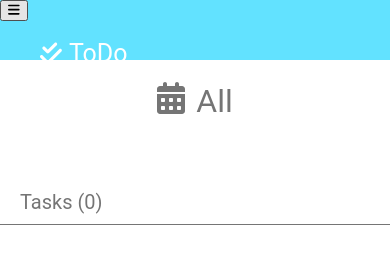
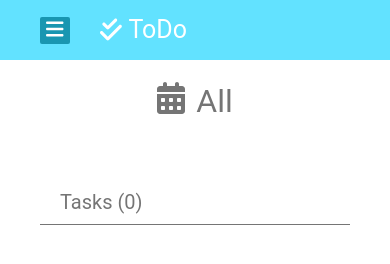
Before and after one commit to stefanmrvic/todo-list, a website built with webpack: page src/index.html in a window 390 px wide. Built offline with nearby package versions, Linux system fonts and the light colour scheme.

Commit message:
add: responsiveness

```diff
--- a/src/styles/abstracts/_variables.scss
+++ b/src/styles/abstracts/_variables.scss
@@ -6,6 +6,7 @@ $light-gray-2: #757575;
 $light-gray-3: #e6e6e6;
 
 $light-blue: rgba(0, 208, 255, 0.615);
+$dark-blue: rgba(0, 123, 150, 0.742);
 $light-green: rgb(0, 170, 74);
 $light-red: rgba(237, 58, 58, 0.926);
 
--- a/src/styles/layout/_header.scss
+++ b/src/styles/layout/_header.scss
@@ -1,13 +1,37 @@
 @use '../abstracts/variables' as *;
 
 header {
+    display: flex;
+    align-items: center;
     position: relative;
     height: 60px;
     background-color: $light-blue;
+    padding: 20px 40px;
+    gap: 30px;
+
+    @media screen and (min-width: 1000px) {
+        display: block;
+        gap: 0;
+    }
+
+    .hamburger {
+
+        @media screen and (min-width: 1000px) {
+            display: none;
+        }
+    }
+
+    .mobile__menu {
+        color: white;
+        font-size: 20px;
+        height: 27px;
+        background-color: $dark-blue;
+        border: none;
+        border-radius: 2px;
+    }
 
     .logo {
         display: flex;
-        padding: 20px 40px;
 
         &__icon {
             color: $white;
--- a/src/styles/pages/_home.scss
+++ b/src/styles/pages/_home.scss
@@ -10,8 +10,9 @@
         display: flex;
         flex-direction: column;
         align-items: center;
-        max-width: 920px;
+        max-width: 1000px;
         margin: 0 auto;
+        padding: 0 40px;
     }
 
     &__title {
```
